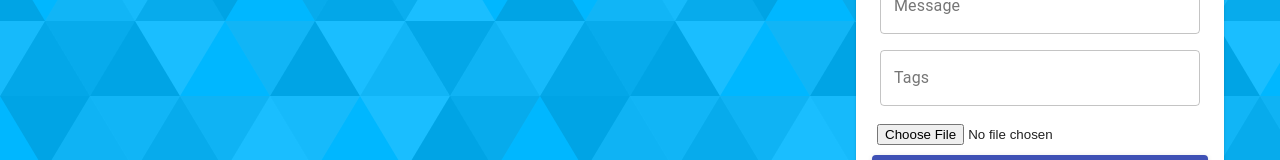
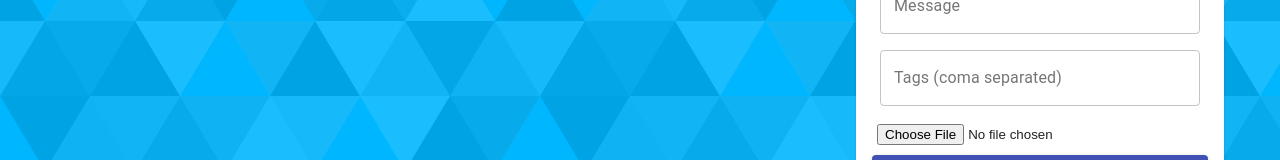
Before and after one commit to tristan-greffe/memories-project, a React (Create React App) app: page / in a window 1280 px wide. Shown: the part 354-514 px from the top of the page. Built offline with nearby package versions, Linux system fonts and the light colour scheme; no server answers.

Commit message:
fix: tags in form

```diff
--- a/src/components/form/Form.js
+++ b/src/components/form/Form.js
@@ -40,7 +40,7 @@ const Form = ({ currentId, setCurrentId }) => {
         <TextField name="creator" variant="outlined" label="Creator" fullWidth value={postData.creator} onChange={(e) => setPostData({ ...postData, creator: e.target.value })} />
         <TextField name="title" variant="outlined" label="Title" fullWidth value={postData.title} onChange={(e) => setPostData({ ...postData, title: e.target.value })} />
         <TextField name="message" variant="outlined" label="Message" fullWidth multiline value={postData.message} onChange={(e) => setPostData({ ...postData, message: e.target.value })} />
-        <TextField name="tags" variant="outlined" label="Tags" fullWidth value={postData.tags} onChange={(e) => setPostData({ ...postData, tags: e.target.value.split(',') })} />
+        <TextField name="tags" variant="outlined" label="Tags (coma separated)" fullWidth value={postData.tags} onChange={(e) => setPostData({ ...postData, tags: e.target.value.split(',') })} />
         <div className={classes.fileInput}><FileBase type="file" multiple={false} onDone={({ base64 }) => setPostData({ ...postData, selectedFile: base64 })} /></div>
         <Button className={classes.buttonSubmit} variant="contained" color="primary" size="large" type="submit" fullWidth>Submit</Button>
         <Button variant="contained" color="secondary" size="small" onClick={clear} fullWidth>Clear</Button>
```
